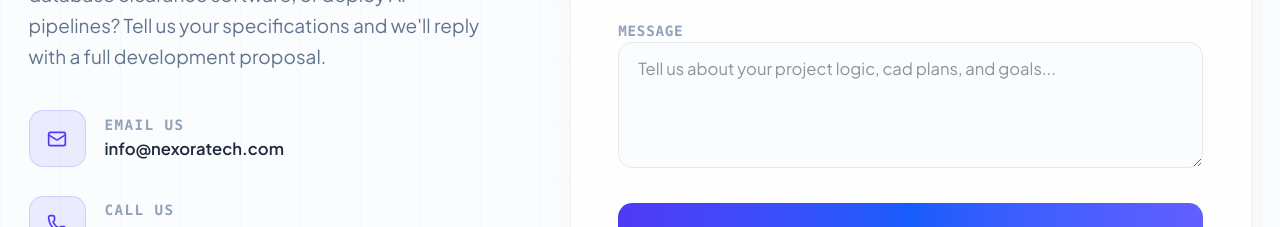
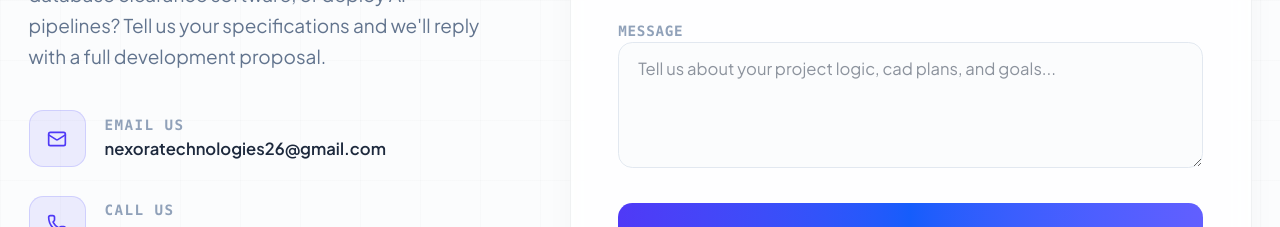
Before and after one commit to TRIVIN3004/Nexora, a React (Vite) app: page / in a window 1280 px wide. Shown: the part 11160-11387 px from the top of the page. Built offline with nearby package versions, Linux system fonts and the light colour scheme.

Commit message:
Update contact email address to nexoratechnologies26@gmail.com

```diff
--- a/src/App.jsx
+++ b/src/App.jsx
@@ -1245,7 +1245,7 @@ function App() {
 
               <div className="space-y-6">
                 {[
-                  { icon: Mail, label: "Email Us", val: "info@nexoratech.com", href: "mailto:info@nexoratech.com" },
+                  { icon: Mail, label: "Email Us", val: "nexoratechnologies26@gmail.com", href: "mailto:nexoratechnologies26@gmail.com" },
                   { icon: Phone, label: "Call Us", val: "+91 XXXXXXXXXX", href: "tel:+919876543210" },
                   { icon: MapPin, label: "Our Headquarters", val: "Chennai, Tamil Nadu, India", href: "#" }
                 ].map((item, idx) => {
```
